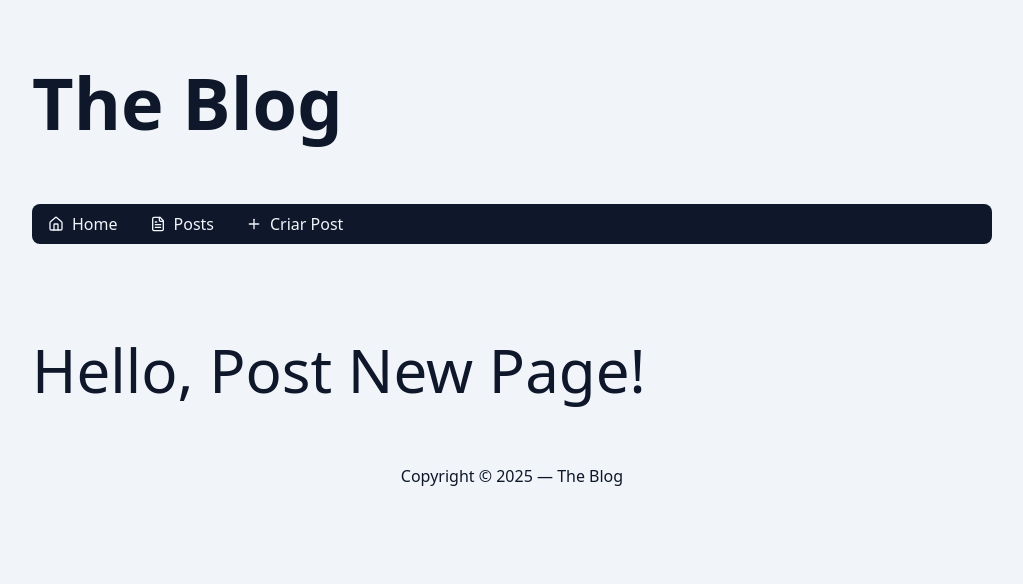
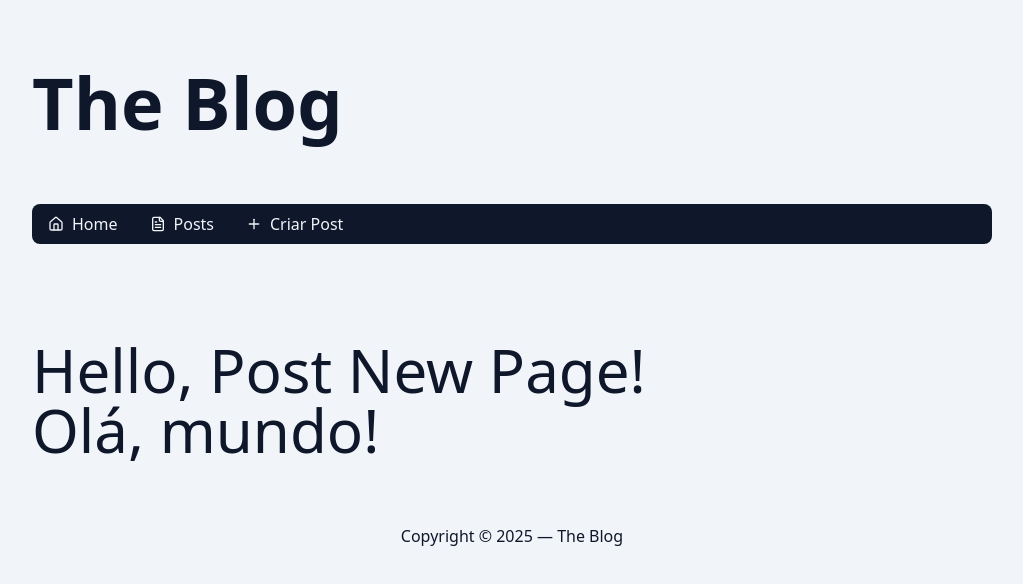
Before and after one commit to swtz/lom-blog-app, a Next.js app: page /admin/post/new in a window 1280 px wide. Shown: the top 584 px of the page, without its empty margins (128-1151 px from the left). Built offline with nearby package versions, Linux system fonts and the light colour scheme.

Commit message:
Finished class 175 — Discussion about creating components that extend native JSX elements.

```diff
--- a/src/app/admin/post/new/page.tsx
+++ b/src/app/admin/post/new/page.tsx
@@ -1,3 +1,10 @@
+import { Button } from '@/components/Button';
+
 export default async function AdminPostNewPage() {
-  return <div className='py-16 text-6xl'>Hello, Post New Page!</div>;
+  return (
+    <div className='py-16 text-6xl'>
+      Hello, Post New Page!
+      <Button>Olá, mundo!</Button>
+    </div>
+  );
 }
--- /dev/null
+++ b/src/components/Button/index.tsx
@@ -0,0 +1,7 @@
+import { ComponentProps } from 'react';
+
+type ButtonProps = {} & ComponentProps<'button'>;
+
+export function Button({ ...props }: ButtonProps) {
+  return <button {...props} />;
+}
```
Also changed, not shown: annotations.txt.
